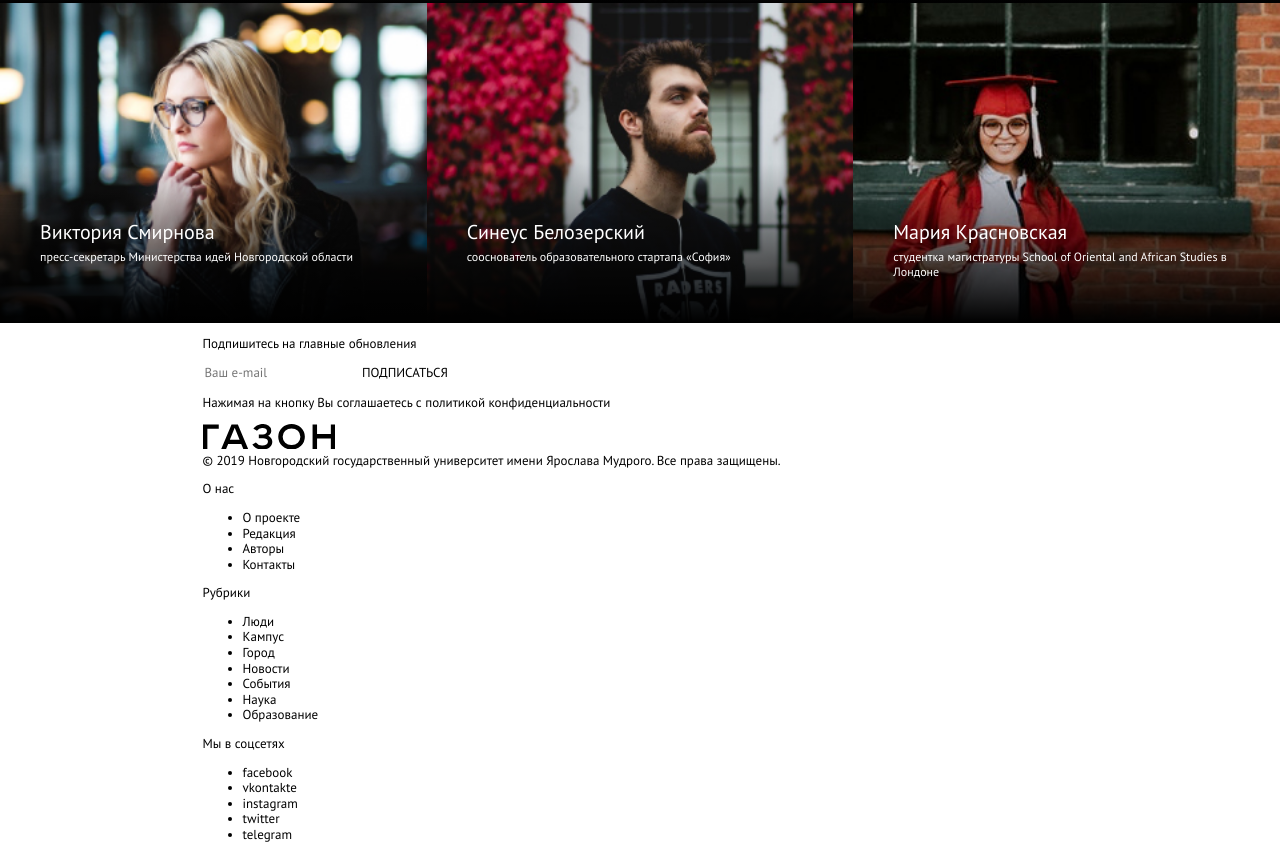
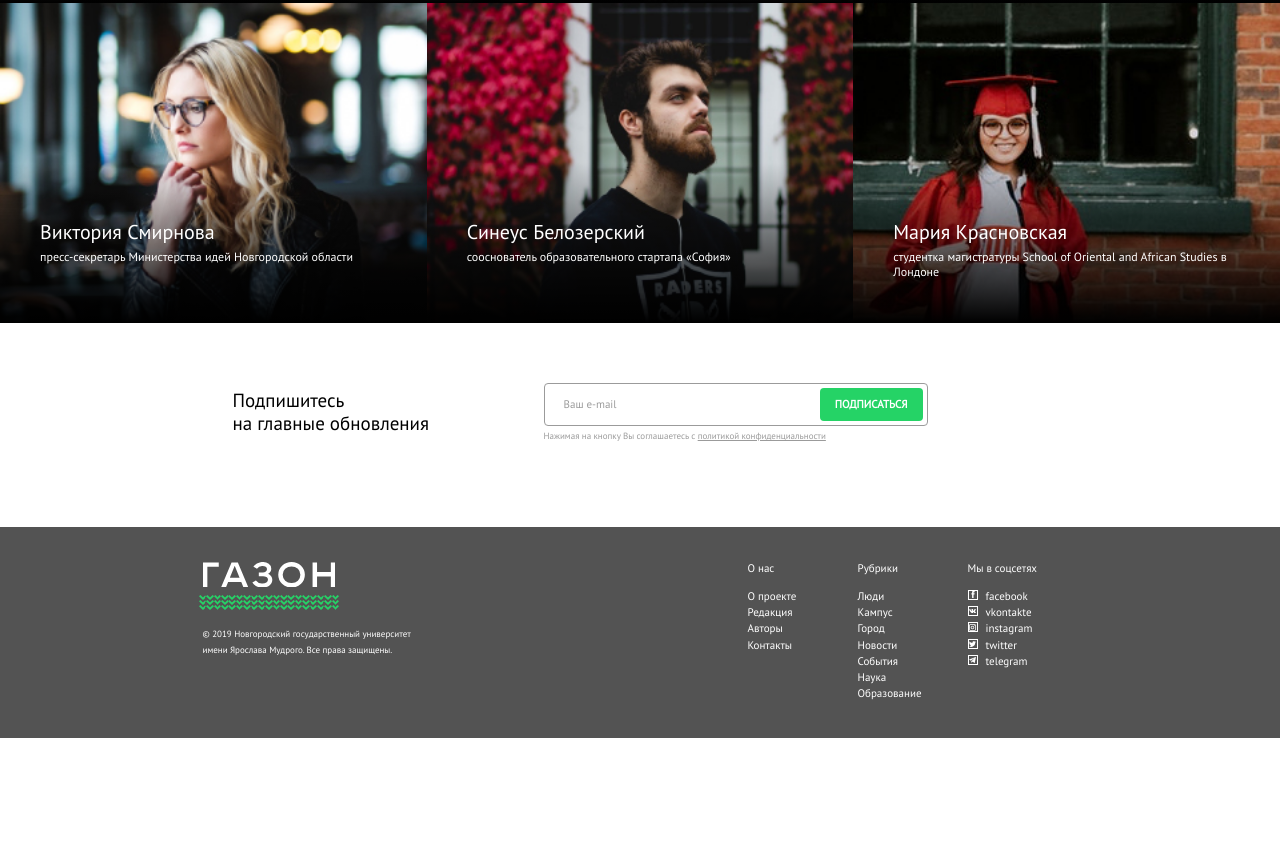
Before and after one commit to Verta-master/gazon, a plain HTML site: page index.html in a window 1280 px wide. Shown: the part 2012-2868 px from the top of the page. After the commit the page ends 2750 px from the top, so only its background shows below. Drawn offline with nearby package versions, Linux system fonts and the light colour scheme.

Commit message:
Update 2019-01-09T09:53:59.022Z

```diff
--- a/css/style.css
+++ b/css/style.css
@@ -474,7 +474,7 @@ button {
   margin-top: 4px;
   width: 140px;
   height: 15px;
-  background-image: url(../../img/icons/tick.svg);
+  background-image: url(../img/icons/tick.svg);
 }
 .menu {
   position: relative;
@@ -688,6 +688,32 @@ button {
 .btn:active {
   color: #fff;
   background-color: #25d366;
+  -webkit-transition: ease-out 0.3s;
+  transition: ease-out 0.3s;
+}
+.btn-green {
+  display: -webkit-box;
+  display: -ms-flexbox;
+  display: flex;
+  -webkit-box-pack: center;
+      -ms-flex-pack: center;
+          justify-content: center;
+  -webkit-box-align: center;
+      -ms-flex-align: center;
+          align-items: center;
+  padding: 10px 15px;
+  text-transform: uppercase;
+  color: #fff;
+  font-size: 11px;
+  font-weight: 700;
+  border-radius: 4px;
+  background-color: #25d366;
+  -webkit-transition: ease-out 0.3s;
+  transition: ease-out 0.3s;
+}
+.btn-green:hover,
+.btn-green:active {
+  background-color: #1dab52;
   -webkit-transition: ease-out 0.3s;
   transition: ease-out 0.3s;
 }
@@ -1021,3 +1047,167 @@ button {
 .team__info span {
   font-size: 12px;
 }
+.subscribe__wrap {
+  padding-top: 60px;
+  padding-bottom: 85px;
+  padding-left: 50px;
+  padding-right: 170px;
+  display: -webkit-box;
+  display: -ms-flexbox;
+  display: flex;
+  -webkit-box-pack: justify;
+      -ms-flex-pack: justify;
+          justify-content: space-between;
+  -webkit-box-align: center;
+      -ms-flex-align: center;
+          align-items: center;
+}
+.subscribe__wrap p {
+  margin: 0;
+  font-size: 19px;
+}
+.subscribe__wrap .subscribe__comment {
+  font-size: 9px;
+}
+.subscribe__comment {
+  color: #9b9b9b;
+}
+.subscribe__comment a {
+  text-decoration: underline;
+}
+.subscribe__comment a:hover,
+.subscribe__comment a:active {
+  text-decoration: none;
+}
+.subscribe__form {
+  display: -webkit-box;
+  display: -ms-flexbox;
+  display: flex;
+  -webkit-box-pack: end;
+      -ms-flex-pack: end;
+          justify-content: flex-end;
+  -webkit-box-align: center;
+      -ms-flex-align: center;
+          align-items: center;
+  width: 384px;
+  margin-bottom: 5px;
+  padding: 4px;
+  border-radius: 4px;
+  border: 1px solid #9b9b9b;
+}
+.subscribe__input {
+  -webkit-box-flex: 1;
+      -ms-flex-positive: 1;
+          flex-grow: 1;
+  height: 32px;
+  padding: 0 15px;
+  font-size: 11px;
+  color: #9b9b9b;
+}
+.subscribe__input::-webkit-input-placeholder {
+  opacity: 1;
+}
+.subscribe__input::-ms-input-placeholder {
+  opacity: 1;
+}
+.subscribe__input::placeholder {
+  opacity: 1;
+}
+.social {
+  margin: 0;
+  padding: 0;
+  list-style: none;
+}
+.social li {
+  margin-bottom: 3px;
+}
+.social__link {
+  display: block;
+  position: relative;
+  padding-left: 18px;
+}
+.social__link::before {
+  content: "";
+  position: absolute;
+  top: 0;
+  left: 0;
+  width: 10px;
+  height: 10px;
+  border: 1px solid #fff;
+  background-repeat: no-repeat;
+  background-position: center;
+}
+.social__link--fb::before {
+  background-image: url(../img/icons/icon-fb.svg);
+  background-size: 4px 7px;
+}
+.social__link--vk::before {
+  background-image: url(../img/icons/icon-vk.svg);
+  background-size: 7px 4px;
+}
+.social__link--in::before {
+  background-image: url(../img/icons/icon-insta.svg);
+  background-size: 7px 7px;
+}
+.social__link--tw::before {
+  background-image: url(../img/icons/icon-tw.svg);
+  background-size: 7px 6px;
+}
+.social__link--tg::before {
+  background-image: url(../img/icons/icon-telegram.svg);
+  background-size: 7px 6px;
+}
+.footer {
+  padding-top: 35px;
+  padding-bottom: 35px;
+  color: #fff;
+  background-color: #535353;
+}
+.footer .logo {
+  max-width: 106px;
+  margin-bottom: 15px;
+}
+.footer__wrap {
+  display: -webkit-box;
+  display: -ms-flexbox;
+  display: flex;
+  -webkit-box-pack: justify;
+      -ms-flex-pack: justify;
+          justify-content: space-between;
+  -webkit-box-align: start;
+      -ms-flex-align: start;
+          align-items: flex-start;
+}
+.footer__list {
+  margin: 0;
+  padding: 0;
+  list-style: none;
+}
+.footer__list li {
+  margin-bottom: 3px;
+}
+.footer__block {
+  width: 215px;
+  margin-right: auto;
+}
+.footer__block span {
+  font-size: 9px;
+}
+.footer__column {
+  width: 110px;
+  font-size: 11px;
+}
+.footer__column p {
+  margin-top: 0;
+  margin-bottom: 15px;
+}
+.footer__column a {
+  -webkit-transition: ease-out 0.3s;
+  transition: ease-out 0.3s;
+}
+.footer__column a:hover,
+.footer__column a:active {
+  color: #25d366;
+  -webkit-transition: ease-out 0.3s;
+  transition: ease-out 0.3s;
+}
--- a/index.html
+++ b/index.html
@@ -292,7 +292,7 @@
 
     <section class="subscribe">
       <div class="wrapper subscribe__wrap">
-        <p>Подпишитесь на главные обновления</p>
+        <p>Подпишитесь<br>на главные обновления</p>
         <div class="subscribe__block">
           <form action="#" class="subscribe__form">
             <input type="email" class="subscribe__input" placeholder="Ваш e-mail">
@@ -307,7 +307,7 @@
   <footer class="footer">
     <div class="wrapper footer__wrap">
       <div class="footer__block">
-        <div class="footer__logo">
+        <div class="logo">
           <svg width="132.34" height="25.563" viewBox="0 0 132.34 25.563">
             <use href="#logo"></use>
           </svg>
```
Also changed, not shown: css/style.min.css.
